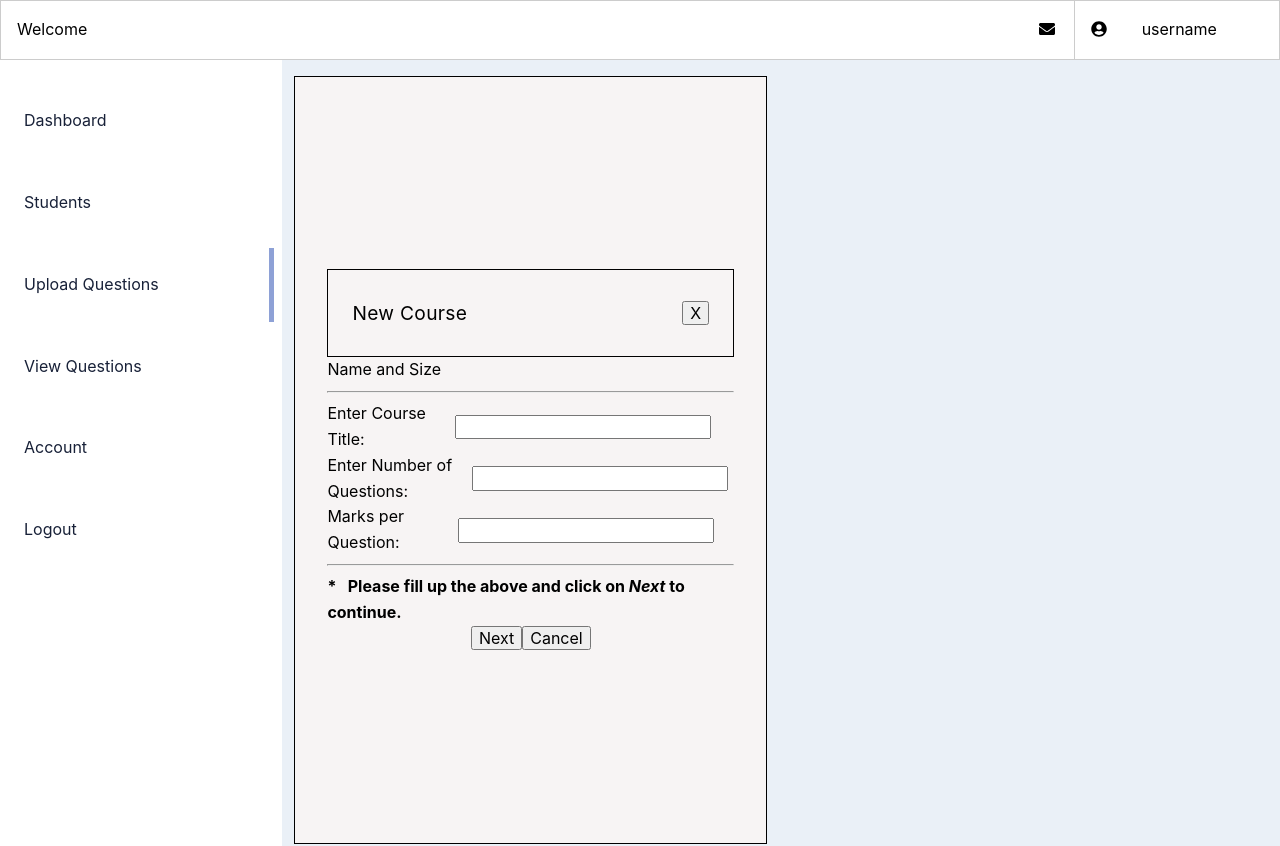
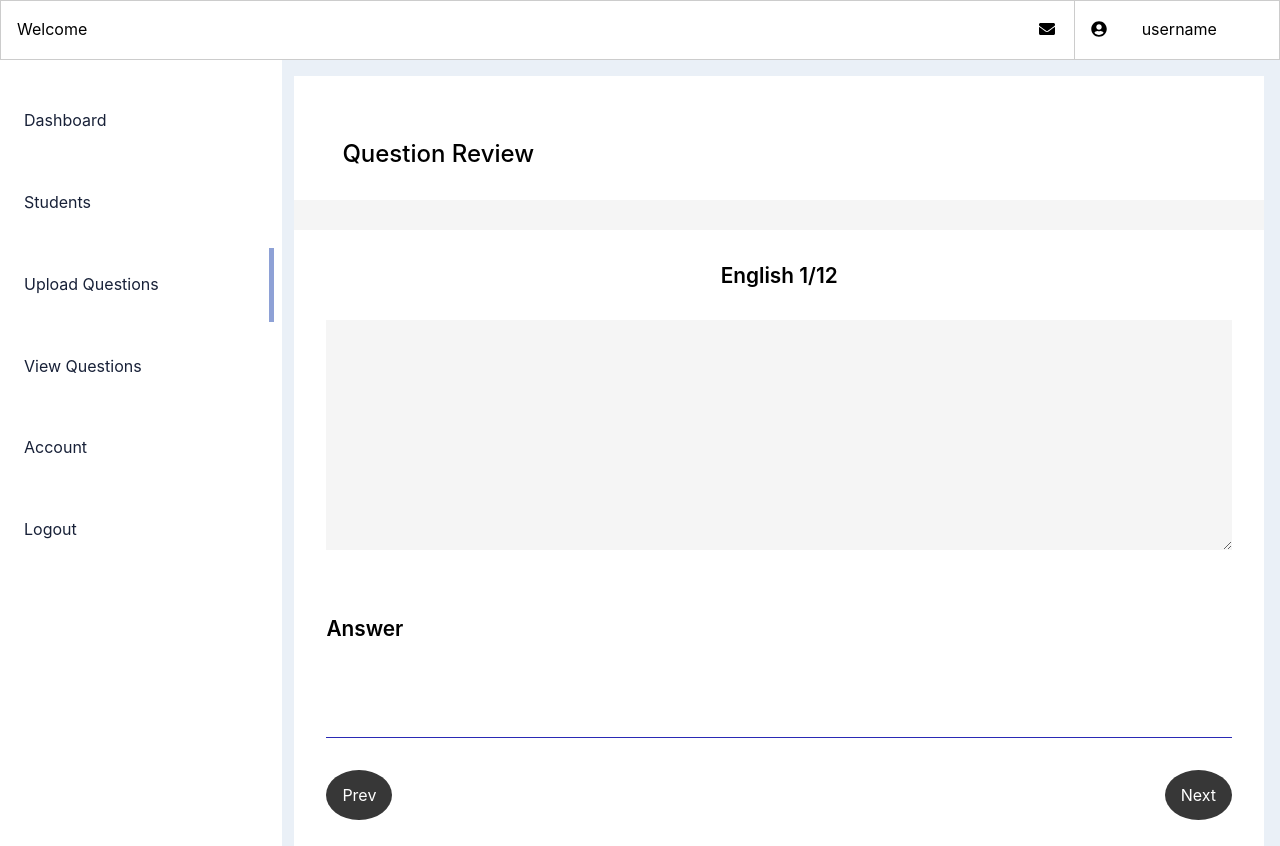
Before and after one commit to BuildForSDGCohort2/smart-CBT-frontend, a React (Create React App) app: page /admin/upload_question in a window 1280 px wide. Shown: the top 846 px of the page. Built offline with nearby package versions, Linux system fonts and the light colour scheme.

Commit message:
added questions object

```diff
--- a/package.json
+++ b/package.json
@@ -22,6 +22,7 @@
     "react-scripts": "3.4.3",
     "redux": "^4.0.5",
     "redux-thunk": "^2.3.0",
+    "uuid": "^8.3.0",
     "yup": "^0.29.3"
   },
   "scripts": {
--- a/src/components/UploadQuestions/Modal/index.jsx
+++ b/src/components/UploadQuestions/Modal/index.jsx
@@ -4,12 +4,13 @@ import { object, string, number } from "yup";
 
 import Button from "../../Button";
 import styles from "./index.module.scss";
+import { v1 as uuidv1 } from "uuid";
 
 const Question = () => {
   const initialValues = {
-    courseTitle: "",
-    noOfQuestions: "",
-    marksPerQuestion: "",
+    courseTitle: "English",
+    noOfQuestions: 12,
+    marksPerQuestion: "11",
   };
   const [showQuestions, setQuestionsModal] = React.useState(false);
   const [Questions, setQuestionDetails] = React.useState(initialValues);
@@ -28,7 +29,7 @@ const Question = () => {
   });
   return (
     <>
-      {showQuestions ? (
+      {true ? (
         <UploadQuestion values={Questions} />
       ) : (
         <div className={styles["modal__container"]}>
@@ -144,23 +145,24 @@ export default Question;
 
 const UploadQuestion = ({ values }) => {
   console.log(values);
-  // const [questions, setQuestions] = React.useState({
-  //   questions: [],
-  // });
+  const [questions, setQuestions] = React.useState([]);
 
-  const [inputChange, setInputChange] = React.useState([
-    {
-      question: "",
-      answer: "",
-    },
-  ]);
+  const [inputChange, setInputChange] = React.useState({
+    id: uuidv1(),
+    question: "",
+    answer: "",
+  });
+
+  const nextBtn = (values) => {
+    setQuestions([...questions, values]);
+  };
 
   const onChangeHandler = (e) => {
     console.log(e.target.value);
-    setInputChange([{ [e.target.name]: e.target.value }]);
+    setInputChange({ ...inputChange, [e.target.name]: e.target.value });
   };
 
-  console.log(inputChange);
+  console.log(questions);
   return (
     <div className={styles["question__container"]}>
       <div className={styles["question__header"]}>
@@ -190,15 +192,17 @@ const UploadQuestion = ({ values }) => {
         />
       </div>
       <div className={styles["question__control--button"]}>
-        <Button type="click">Prev</Button>
-        <Button type="click">Next</Button>
+        <Button type="button">Prev</Button>
+        <Button type="button" onClick={() => nextBtn(inputChange)}>
+          Next
+        </Button>
       </div>
       <div className={styles["question__control--numbers"]}>
         {Array(values.noOfQuestions)
           .fill()
           .map((_, i) => {
             return (
-              <Button type="click" key={i}>
+              <Button type="click" className={styles["button"]} key={i}>
                 {i + 1}
               </Button>
             );
--- a/src/components/UploadQuestions/Modal/index.module.scss
+++ b/src/components/UploadQuestions/Modal/index.module.scss
@@ -166,6 +166,7 @@
   display: flex;
 }
 
+
 .question__control--numbers,
 .question__control--button,
 .question__answer,
@@ -224,9 +225,11 @@
       line-height: 2;
       border: none;
       border-bottom: 1px solid rgb(42, 42, 181);
-      font-size:  1.5rem;
+      font-size:  1rem;
       outline: none;
       padding: 1rem;
+
+
   }
 
 
@@ -245,6 +248,12 @@
      border: none;
      border-radius: 100%;
      outline: none;
+     cursor: pointer;
+
+     &:hover{
+      background-color: rgb(90, 89, 89);
+
+     }
   }
 }
 
```
Also changed, not shown: 1 other file (tests, documents, lock files or other folders).
